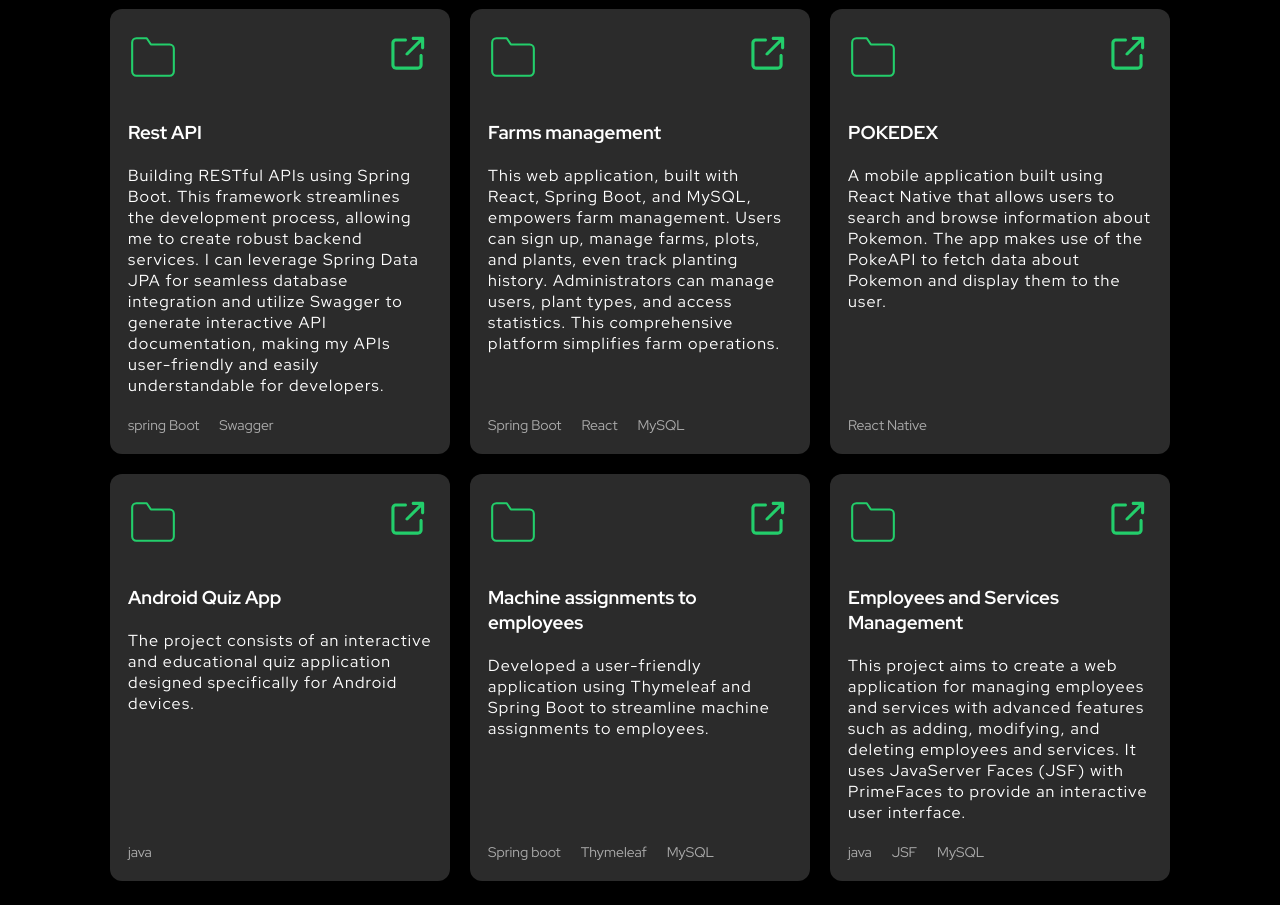
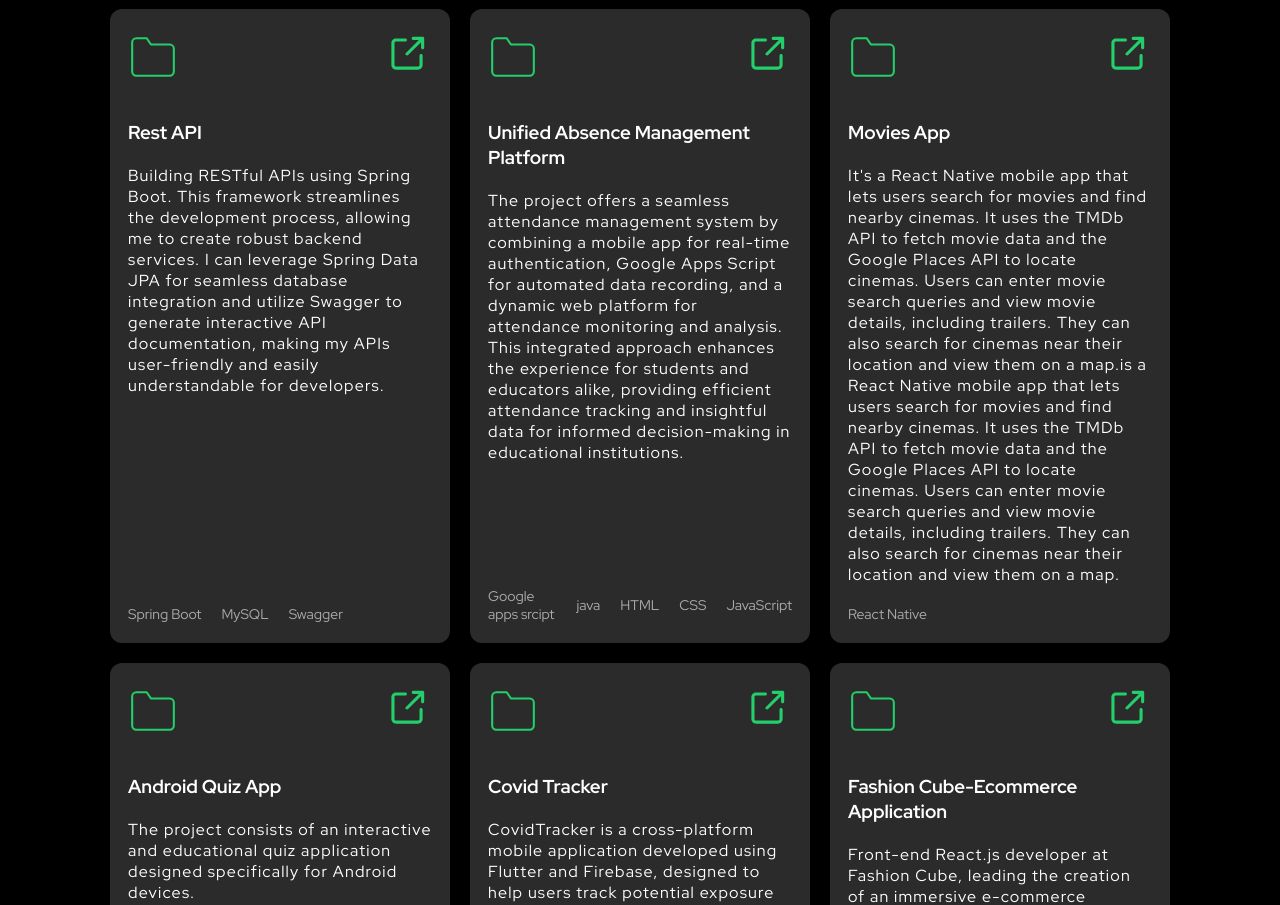
Before and after one commit to Ghaziyassine/Portfolio, a React (Create React App) app: page / in a window 1280 px wide. Shown: the part 1680-2585 px from the top of the page. Built offline with nearby package versions, Linux system fonts and the light colour scheme.

Commit message:
new project

```diff
--- a/src/components/Project/Project.tsx
+++ b/src/components/Project/Project.tsx
@@ -30,7 +30,8 @@ export function Project() {
             </div>
             <footer>
               <ul className="tech-list">
-                <li>spring Boot</li>
+                <li>Spring Boot</li>
+                <li>MySQL</li>
                 <li>Swagger</li>
 
               </ul>
@@ -43,21 +44,24 @@ export function Project() {
             <header>
               <svg width="50" xmlns="http://www.w3.org/2000/svg" role="img" viewBox="0 0 24 24" fill="none" stroke="#23ce6b " stroke-width="1" stroke-linecap="round" stroke-linejoin="round" ><title>Folder</title><path d="M22 19a2 2 0 0 1-2 2H4a2 2 0 0 1-2-2V5a2 2 0 0 1 2-2h5l2 3h9a2 2 0 0 1 2 2z"></path></svg>
               <div className="project-links">
-                <a href="https://github.com/Ghaziyassine/Projet-SpringBoot_React/" target="_blank" rel="noreferrer">
+                <a href="https://github.com/Ghaziyassine/AbsenceENSAJ" target="_blank" rel="noreferrer">
                   <img src={externalLink} alt="Visit site" />
                 </a>
               </div>
             </header>
             <div className="body">
-              <h3>Farms management</h3>
+              <h3>Unified Absence Management Platform</h3>
               <p>
-                This web application, built with React, Spring Boot, and MySQL, empowers farm management. Users can sign up, manage farms, plots, and plants, even track planting history. Administrators can manage users, plant types, and access statistics. This comprehensive platform simplifies farm operations.              </p>
+                The project offers a seamless attendance management system by combining a mobile app for real-time authentication, Google Apps Script for automated data recording, and a dynamic web platform for attendance monitoring and analysis. This integrated approach enhances the experience for students and educators alike, providing efficient attendance tracking and insightful data for informed decision-making in educational institutions.
+              </p>
             </div>
             <footer>
               <ul className="tech-list">
-                <li>Spring Boot</li>
-                <li>React</li>
-                <li>MySQL</li>
+                <li>Google apps srcipt</li>
+                <li>java</li>
+                <li>HTML</li>
+                <li>CSS</li>
+                <li>JavaScript</li>
               </ul>
             </footer>
           </div>
@@ -68,15 +72,15 @@ export function Project() {
             <header>
               <svg width="50" xmlns="http://www.w3.org/2000/svg" role="img" viewBox="0 0 24 24" fill="none" stroke="#23ce6b " stroke-width="1" stroke-linecap="round" stroke-linejoin="round" ><title>Folder</title><path d="M22 19a2 2 0 0 1-2 2H4a2 2 0 0 1-2-2V5a2 2 0 0 1 2-2h5l2 3h9a2 2 0 0 1 2 2z"></path></svg>
               <div className="project-links">
-                <a href="https://github.com/Ghaziyassine/Pokedex_ReactNativeGame/" target="_blank" rel="noreferrer">
+                <a href="https://github.com/Ghaziyassine/Movies-App" target="_blank" rel="noreferrer">
                   <img src={externalLink} alt="Visit site" />
                 </a>
               </div>
             </header>
             <div className="body">
-              <h3> POKEDEX</h3>
+              <h3> Movies App</h3>
               <p>
-                A mobile application built using React Native that allows users to search and browse information about Pokemon. The app makes use of the PokeAPI to fetch data about Pokemon and display them to the user.              </p>
+                It's a React Native mobile app that lets users search for movies and find nearby cinemas. It uses the TMDb API to fetch movie data and the Google Places API to locate cinemas. Users can enter movie search queries and view movie details, including trailers. They can also search for cinemas near their location and view them on a map.is a React Native mobile app that lets users search for movies and find nearby cinemas. It uses the TMDb API to fetch movie data and the Google Places API to locate cinemas. Users can enter movie search queries and view movie details, including trailers. They can also search for cinemas near their location and view them on a map.                    </p>
             </div>
             <footer>
               <ul className="tech-list">
@@ -129,6 +133,8 @@ export function Project() {
             <footer>
               <ul className="tech-list">
                 <li>java</li>
+                <li>Firebase</li>
+
               </ul>
             </footer>
           </div>
@@ -139,21 +145,22 @@ export function Project() {
             <header>
               <svg width="50" xmlns="http://www.w3.org/2000/svg" role="img" viewBox="0 0 24 24" fill="none" stroke="#23ce6b " stroke-width="1" stroke-linecap="round" stroke-linejoin="round" ><title>Folder</title><path d="M22 19a2 2 0 0 1-2 2H4a2 2 0 0 1-2-2V5a2 2 0 0 1 2-2h5l2 3h9a2 2 0 0 1 2 2z"></path></svg>
               <div className="project-links">
-                <a href="https://github.com/Ghaziyassine/projet-springboot-thymeleaf/" target="_blank" rel="noreferrer">
+                <a href="https://github.com/Ghaziyassine/Covid-Tracker" target="_blank" rel="noreferrer">
                   <img src={externalLink} alt="Visit site" />
                 </a>
               </div>
             </header>
             <div className="body">
-              <h3>Machine assignments to employees</h3>
+              <h3>Covid Tracker</h3>
               <p>
-                Developed a user-friendly application using Thymeleaf and Spring Boot to streamline machine assignments to employees.              </p>
+                CovidTracker is a cross-platform mobile application developed using Flutter and Firebase, designed to help users track potential exposure to COVID-19. By leveraging Google Maps for geolocation services, the app allows users to input their recent locations and receive notifications if they have been in close proximity to someone who later tests positive for the virus.
+               </p>
             </div>
             <footer>
               <ul className="tech-list">
-                <li>Spring boot</li>
-                <li>Thymeleaf</li>
-                <li>MySQL</li>
+                <li>FLutter</li>
+                <li>Firebase</li>
+                <li>Google Maps API</li>
               </ul>
             </footer>
           </div>
@@ -188,21 +195,20 @@ export function Project() {
             <header>
               <svg width="50" xmlns="http://www.w3.org/2000/svg" role="img" viewBox="0 0 24 24" fill="none" stroke="#23ce6b " stroke-width="1" stroke-linecap="round" stroke-linejoin="round" ><title>Folder</title><path d="M22 19a2 2 0 0 1-2 2H4a2 2 0 0 1-2-2V5a2 2 0 0 1 2-2h5l2 3h9a2 2 0 0 1 2 2z"></path></svg>
               <div className="project-links">
-                <a href="https://github.com/Ghaziyassine/projet-jsf/" target="_blank" rel="noreferrer">
+                <a href="https://github.com/Ghaziyassine/E-commerce-App" target="_blank" rel="noreferrer">
                   <img src={externalLink} alt="Visit site" />
                 </a>
               </div>
             </header>
             <div className="body">
-              <h3>Employees and Services Management</h3>
+              <h3>Fashion Cube-Ecommerce Application</h3>
               <p>
-                This project aims to create a web application for managing employees and services with advanced features such as adding, modifying, and deleting employees and services. It uses JavaServer Faces (JSF) with PrimeFaces to provide an interactive user interface.              </p>
+              Front-end React.js developer at Fashion Cube, leading the creation of an immersive e-commerce platform blending technology and fashion trends. Leveraged React.js, Redux, Sass, and react-bootstrap to design a sleek interface showcasing diverse products. Implemented features like detailed product pages and personalized recommendations for tailored shopping experiences. Utilized monorepo structure and Lerna for scalability and efficiency. Contributed to refining user experience, helping Fashion Cube become a top choice for fashion-forward consumers.              </p>
             </div>
             <footer>
               <ul className="tech-list">
-                <li>java</li>
-                <li>JSF</li>
-                <li>MySQL</li>
+                <li>React Js</li>
+
 
               </ul>
             </footer>
```
Also changed, not shown: 1 other file (tests, documents, lock files or other folders).
